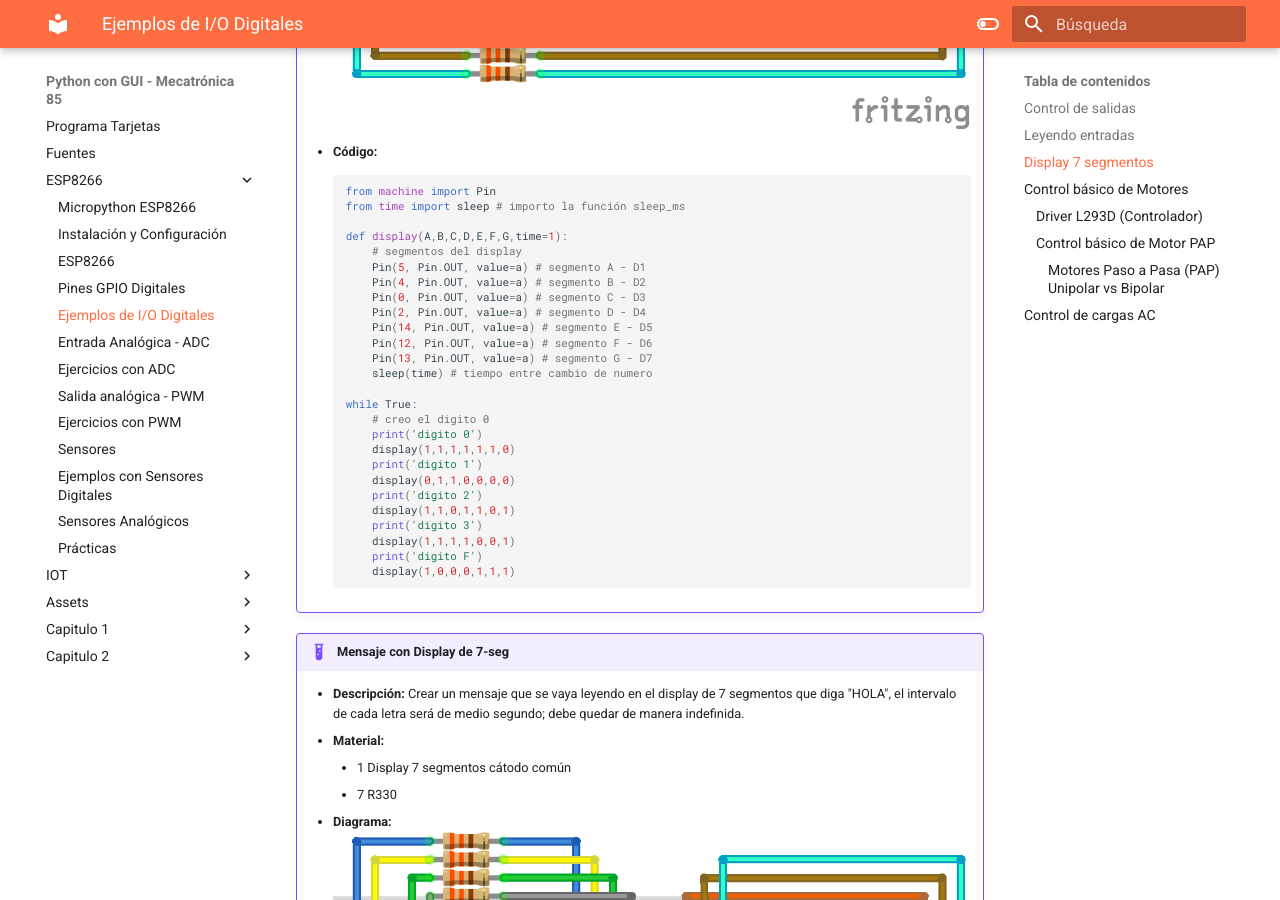
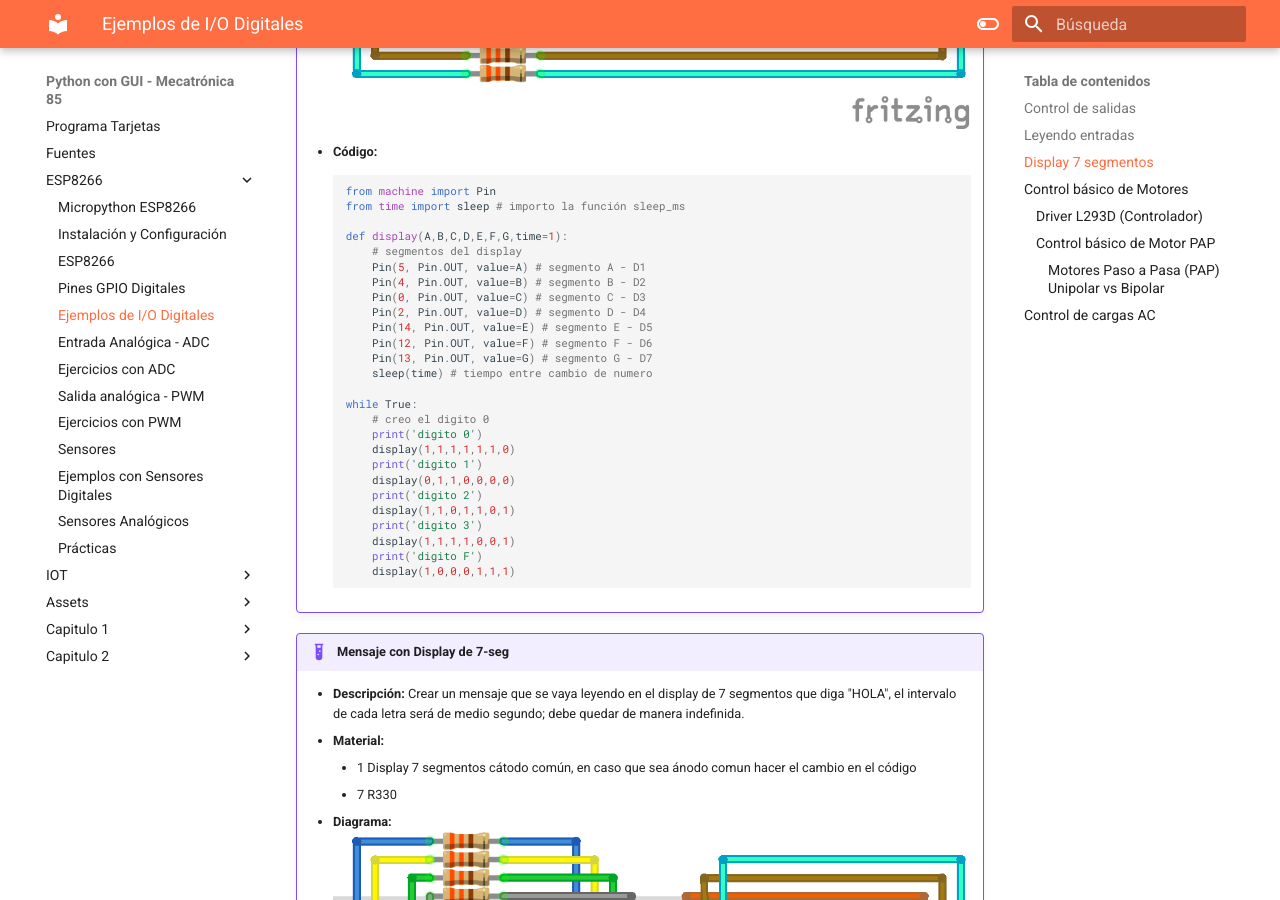
Before and after one commit to jalmx/micro-22, an MkDocs documentation site: the page built from docs/ESP8266/04_ejemplos_io.md, in a window 1280 px wide and 900 px high, scrolled down 10693 px. Built offline with MkDocs 1.6.1 and Material for MkDocs 9.7.7, drawn with Linux system fonts in a browser that asks for light colours; some of the changed text lies outside the part shown.

Commit message:
fix: code

```diff
--- a/docs/ESP8266/04_ejemplos_io.md
+++ b/docs/ESP8266/04_ejemplos_io.md
@@ -304,13 +304,13 @@ Display de 7 segmentos puede ser de ánodo o cátodo común; existen displays co
 
         def display(A,B,C,D,E,F,G,time=1):
             # segmentos del display
-            Pin(5, Pin.OUT, value=a) # segmento A - D1
-            Pin(4, Pin.OUT, value=a) # segmento B - D2
-            Pin(0, Pin.OUT, value=a) # segmento C - D3
-            Pin(2, Pin.OUT, value=a) # segmento D - D4
-            Pin(14, Pin.OUT, value=a) # segmento E - D5
-            Pin(12, Pin.OUT, value=a) # segmento F - D6
-            Pin(13, Pin.OUT, value=a) # segmento G - D7
+            Pin(5, Pin.OUT, value=A) # segmento A - D1
+            Pin(4, Pin.OUT, value=B) # segmento B - D2
+            Pin(0, Pin.OUT, value=C) # segmento C - D3
+            Pin(2, Pin.OUT, value=D) # segmento D - D4
+            Pin(14, Pin.OUT, value=E) # segmento E - D5
+            Pin(12, Pin.OUT, value=F) # segmento F - D6
+            Pin(13, Pin.OUT, value=G) # segmento G - D7
             sleep(time) # tiempo entre cambio de numero
 
         while True:
@@ -330,7 +330,7 @@ Display de 7 segmentos puede ser de ánodo o cátodo común; existen displays co
 !!! example "Mensaje con Display de 7-seg"
     - **Descripción:** Crear un mensaje que se vaya leyendo en el display de 7 segmentos que diga "HOLA", el intervalo de cada letra será de medio segundo; debe quedar de manera indefinida.
     - **Material:**
-        - 1 Display 7 segmentos cátodo común
+        - 1 Display 7 segmentos cátodo común, en caso que sea ánodo comun hacer el cambio en el código
         - 7 R330
     - **Diagrama:** <br> ![practica 3](imgs/display_7s.png)
     - **Código:**
```
Also changed, not shown: other parts of docs/ESP8266/04_ejemplos_io.md (+3 -3 lines), docs/ESP8266/06_ejemplos_adc.md (+1 -1 lines), docs/capitulo_2/examples/law_ohm/law_ohm.py (+21 -0 lines).
